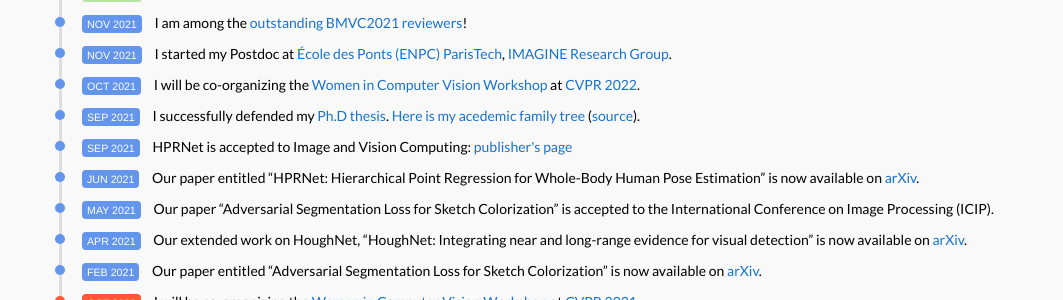
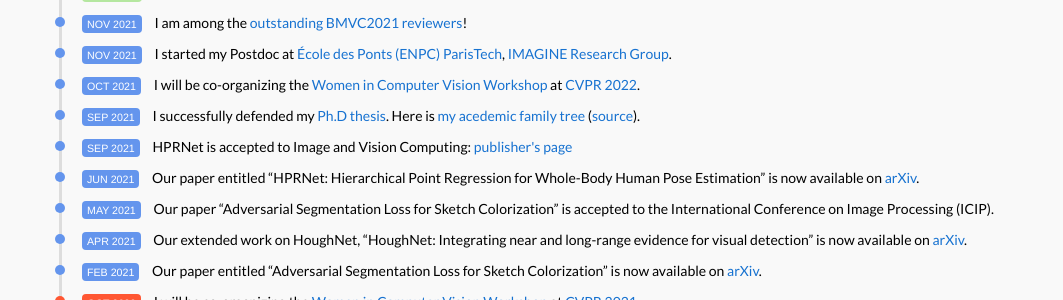
Before and after one commit to nerminsamet/nerminsamet.github.io, a Jekyll site: the page built from _posts/news/2023-10-25-thesis_award.markdown, in a window 1280 px wide and 900 px high, scrolled down 513 px. Shown: the part 153-453 px from the top of the window, without its empty margins (108-1171 px from the left). Built offline with Jekyll 4.4.1, drawn with Linux system fonts in a browser that asks for light colours; some web fonts are replaced.

```diff
--- a/_posts/news/2021-09-08-phdthesis.markdown
+++ b/_posts/news/2021-09-08-phdthesis.markdown
@@ -1,6 +1,6 @@
 ---
 layout: post
-title:  "I successfully defended my <a href='https://open.metu.edu.tr/handle/11511/92178' target='_blank'>Ph.D thesis</a>. <a href='https://drive.google.com/file/d/14I1a4VFekvDoVgnSG7USU6NlL-Prr_0Z/view?usp=sharing' target='_blank'>Here is my acedemic family tree</a> (<a href='https://www.genealogy.math.ndsu.nodak.edu/' target='_blank'>source</a>)."
+title:  "I successfully defended my <a href='https://open.metu.edu.tr/handle/11511/92178' target='_blank'>Ph.D thesis</a>. Here is <a href='https://drive.google.com/file/d/14I1a4VFekvDoVgnSG7USU6NlL-Prr_0Z/view?usp=sharing' target='_blank'>my acedemic family tree</a> (<a href='https://www.genealogy.math.ndsu.nodak.edu/' target='_blank'>source</a>)."
 date:   2021-09-08 10:00:00 +03:00
 categories: news
 color: "#6495ED"
```
